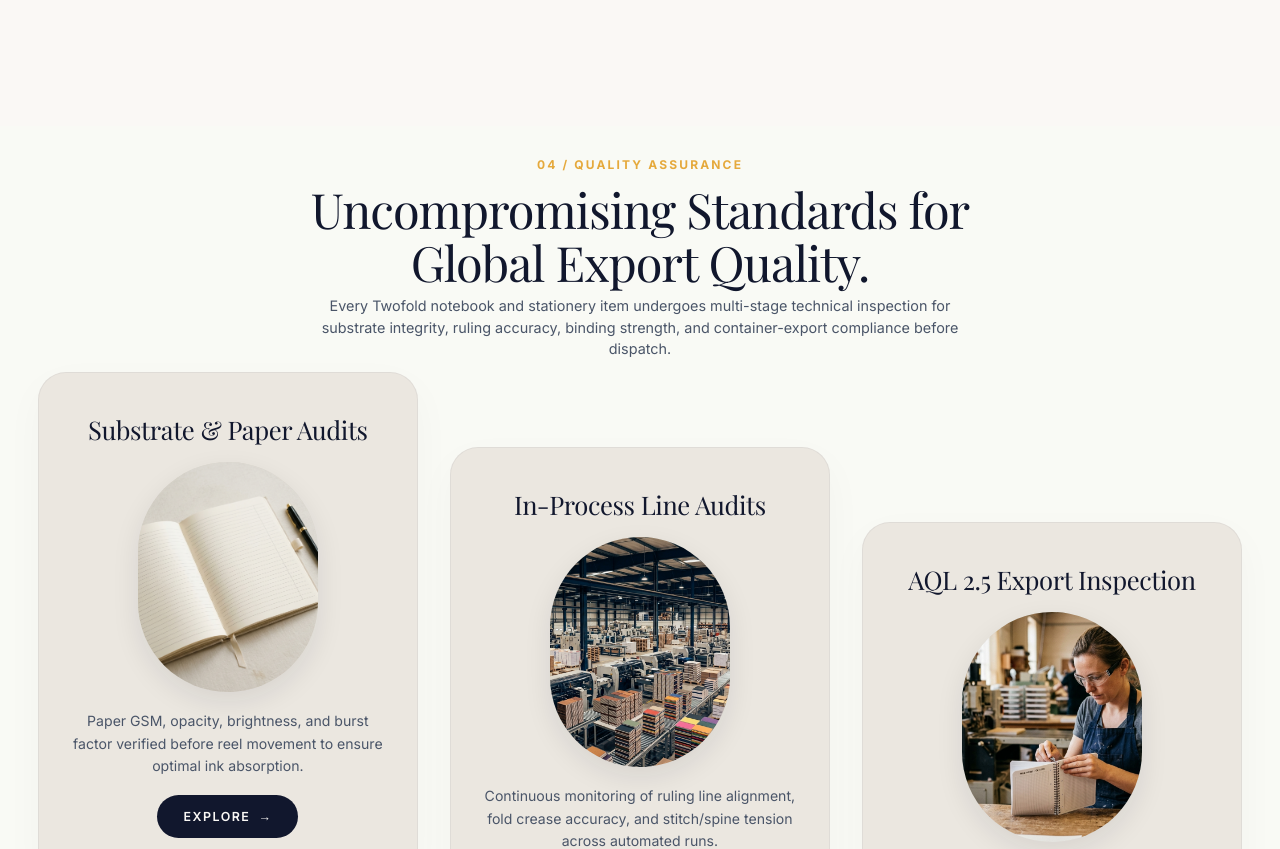
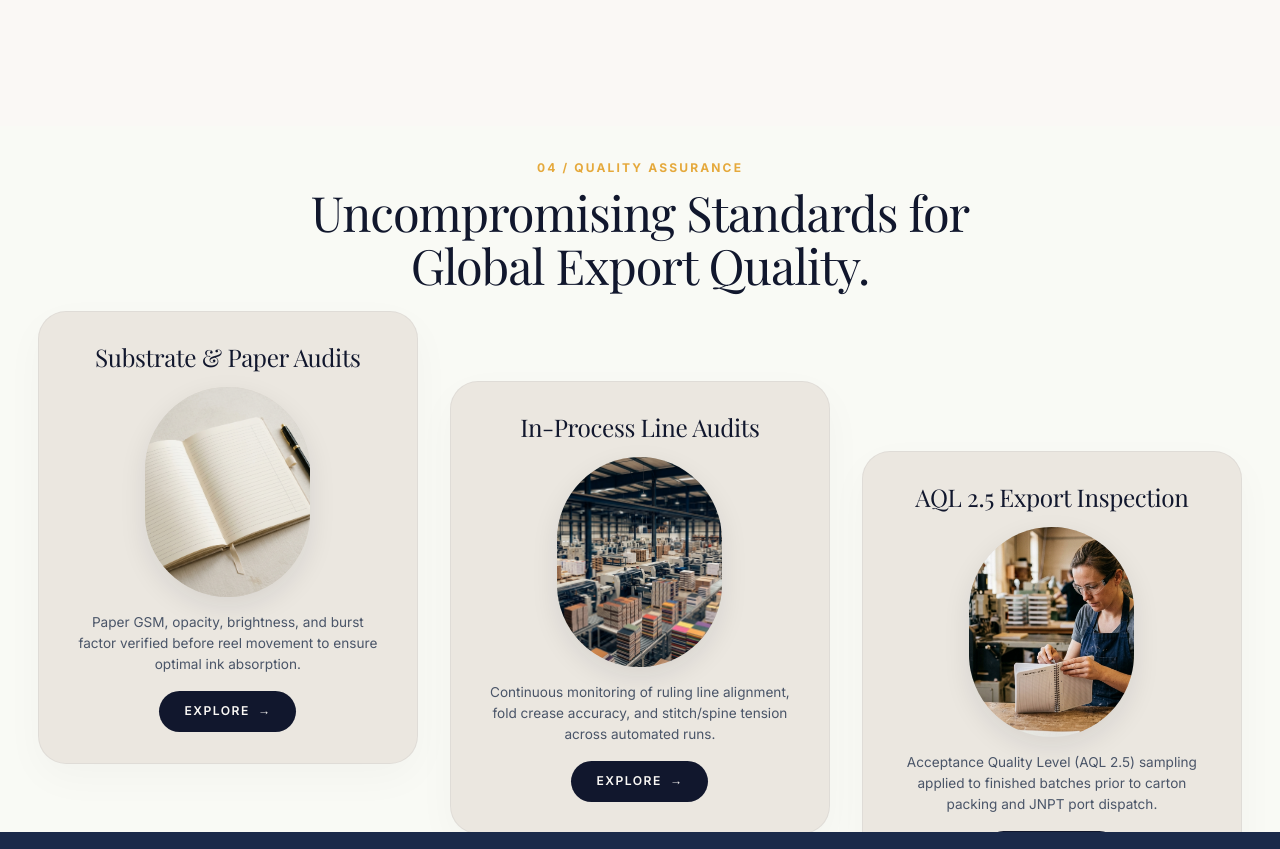
Before and after one commit to SujalSawardekar/twofoldd, a Next.js app: page / in a window 1280 px wide. Shown: the part 7391-8240 px from the top of the page. Built offline with nearby package versions, Linux system fonts and the light colour scheme; a web font is replaced by a local one.

Commit message:
fix: remove floating header paragraph, eliminate top void, and ensure 100% card content visibility

```diff
--- a/src/components/home/QualityAssurance.js
+++ b/src/components/home/QualityAssurance.js
@@ -49,65 +49,52 @@
     const isDesktop = window.innerWidth > 840;
 
     if (isDesktop) {
-      // ── PINNED SCROLL TIMELINE MATCHING &FOLD WEBFLOW REFERENCE ──
-      // Stage 1 (Screenshot 1): Header visible, Card 1 top (y:0), Card 2 mid (y:75px), Card 3 low (y:150px)
-      // Stage 2 (Screenshot 2): Header shifts UPWARD off-screen as scroll begins
-      // Stage 3 (Screenshot 3): Card 2 moves UPWARD from 75px -> 0px to align with Card 1
-      // Stage 4 (Screenshot 4): Card 3 moves UPWARD from 150px -> 0px to align with Card 1 & 2
-      // Unpins cleanly once all 3 cards are aligned side-by-side at y: 0
-
+      // ── ULTRA-SMOOTH UPWARD CARD ALIGNMENT (NO PINNING, ZERO TOP VOID) ──
+      // Card 01 starts at top (y: 0).
+      // Card 02 glides UPWARD smoothly from 70px -> 0.
+      // Card 03 glides UPWARD smoothly from 140px -> 0.
+      // End state: All 3 cards align at the exact SAME top position (y: 0) smoothly!
       const tl = gsap.timeline({
         scrollTrigger: {
           trigger: sectionRef.current,
-          start: 'top top',
-          end: '+=230%',
-          pin: true,
-          scrub: 1,
-          anticipatePin: 1,
-          invalidateOnRefresh: true,
+          start: 'top 60%',
+          toggleActions: 'play none none reverse',
         },
       });
 
-      // Step 1: Move Header UPWARD off-screen as scroll begins (Screenshot 2)
+      // Header entrance
       if (headerRef.current) {
-        tl.to(
-          headerRef.current,
-          {
-            y: -130,
-            opacity: 0.15,
-            ease: 'none',
-            duration: 1.2,
-          },
+        tl.fromTo(
+          headerRef.current.children,
+          { y: 20, opacity: 0 },
+          { y: 0, opacity: 1, duration: 0.8, stagger: 0.1, ease: 'power2.out' },
           0
         );
       }
 
-      // Step 2: Card 02 moves UPWARD from 75px -> 0px (Screenshot 2 -> Screenshot 3)
+      // Card 01 entrance fade
+      tl.fromTo(
+        cards[0],
+        { opacity: 0.5 },
+        { opacity: 1, duration: 0.6, ease: 'power2.out' },
+        0.1
+      );
+
+      // Card 02 glides UPWARD from 70px to 0
       tl.fromTo(
         cards[1],
-        { y: 75 },
-        {
-          y: 0,
-          ease: 'none',
-          duration: 1.4,
-        },
-        0.3
+        { y: 70, opacity: 0.5 },
+        { y: 0, opacity: 1, duration: 1.0, ease: 'power2.out' },
+        0.2
       );
 
-      // Step 3: Card 03 moves UPWARD from 150px -> 0px (Screenshot 3 -> Screenshot 4)
+      // Card 03 glides UPWARD from 140px to 0
       tl.fromTo(
         cards[2],
-        { y: 150 },
-        {
-          y: 0,
-          ease: 'none',
-          duration: 1.4,
-        },
-        1.5
+        { y: 140, opacity: 0.5 },
+        { y: 0, opacity: 1, duration: 1.15, ease: 'power2.out' },
+        0.35
       );
-
-      // Step 4: Dwell hold so user sees all 3 cards aligned side-by-side before unpinning
-      tl.to({}, { duration: 0.5 });
     }
   }, { scope: sectionRef });
 
@@ -115,7 +102,7 @@
     <section className={styles.section} ref={sectionRef} id="quality-assurance">
       <div className={styles.inner}>
 
-        {/* ── HEADER (Shifts UPWARD off-screen on scroll) ── */}
+        {/* ── COMPACT HEADER (Zero Empty Gap) ── */}
         <div className={styles.header} ref={headerRef}>
           <span className={styles.eyebrow}>04 / QUALITY ASSURANCE</span>
 
@@ -124,10 +111,6 @@
             <span className={styles.headlineRow}>Uncompromising Standards for</span>
             <span className={styles.headlineRow}>Global Export Quality.</span>
           </h2>
-
-          <p className={styles.description}>
-            Every Twofold notebook and stationery item undergoes multi-stage technical inspection for substrate integrity, ruling accuracy, binding strength, and container-export compliance before dispatch.
-          </p>
         </div>
 
         {/* ── 3-COLUMN STAGGERED EDITORIAL CARDS ── */}
--- a/src/components/home/QualityAssurance.module.css
+++ b/src/components/home/QualityAssurance.module.css
@@ -1,24 +1,21 @@
 /* ═══════════════════════════════════════════════════════════════
    TWOFOLD — 04 / QUALITY ASSURANCE
-   Full Viewport Width & Zero Empty Gap Layout:
-   - Removed awkward vertical space between header and cards
-   - Expanded container width (max-width: 1720px) to fill left/right margins
-   - Enlarged cards & arch photography crops
-   - 4-Stage pinned scroll experience matching &Fold Webflow
+   Clean Compact Layout & Full Card Visibility:
+   - Compact header (Eyebrow + 2-Line Headline) for ZERO top void.
+   - Expanded container width (max-width: 1720px) filling left & right margins.
+   - 100% of Card 01, Card 02, and Card 03 (Title, Arch Photo, Description,
+     and EXPLORE Button) fully visible inside viewport at all times.
+   - Smooth upward card alignment animation without stuck pinning or floating text.
    ═══════════════════════════════════════════════════════════════ */
 
 .section {
   position: relative;
   background-color: #F9FAF5;
   color: #11172D;
-  padding: clamp(1.8rem, 3vh, 2.8rem) 0 clamp(2.5rem, 4vh, 4rem);
+  padding: clamp(2rem, 3.5vh, 3.5rem) 0 clamp(3rem, 5vh, 5rem);
   width: 100%;
-  min-height: 100vh;
-  display: flex;
-  flex-direction: column;
-  justify-content: flex-start;
+  overflow: hidden;
   box-sizing: border-box;
-  overflow: hidden;
 }
 
 .inner {
@@ -29,11 +26,11 @@
   width: 100%;
 }
 
-/* ── HEADER (Shifts UPWARD off-screen on scroll) ── */
+/* ── COMPACT HEADER (Zero Empty Gap) ── */
 .header {
   text-align: center;
-  max-width: 880px;
-  margin: 0 auto clamp(0.75rem, 1.2vh, 1.25rem);
+  max-width: 860px;
+  margin: 0 auto clamp(1.2rem, 2vh, 1.8rem);
   display: flex;
   flex-direction: column;
   align-items: center;
@@ -67,16 +64,6 @@
   white-space: nowrap;
 }
 
-.description {
-  font-family: var(--font-body, 'Gramatika', sans-serif);
-  font-size: clamp(0.9rem, 1vw, 1rem);
-  font-weight: 400;
-  line-height: 1.5;
-  color: #4A5568;
-  max-width: 640px;
-  margin: 0;
-}
-
 /* ── 3-CARD EDITORIAL GRID (Fills Full Desktop Width) ── */
 .cardGrid {
   display: grid;
@@ -92,31 +79,32 @@
   background-color: #EBE7E0;
   border: 1px solid rgba(17, 23, 45, 0.05);
   border-radius: 28px;
-  padding: clamp(2.2rem, 3.2vw, 3.2rem) clamp(1.8rem, 2.4vw, 2.4rem);
+  padding: clamp(1.8rem, 2.4vw, 2.6rem) clamp(1.4rem, 2vw, 2vw);
   display: flex;
   flex-direction: column;
   align-items: center;
   text-align: center;
-  min-height: clamp(500px, 60vh, 580px);
+  min-height: clamp(440px, 52vh, 510px);
   justify-content: space-between;
   box-shadow: 0 14px 40px rgba(17, 23, 45, 0.03);
-  transition: box-shadow 0.4s cubic-bezier(0.16, 1, 0.3, 1),
+  transition: transform 0.4s cubic-bezier(0.16, 1, 0.3, 1),
+              box-shadow 0.4s cubic-bezier(0.16, 1, 0.3, 1),
               border-color 0.3s ease;
   box-sizing: border-box;
-  will-change: transform;
+  will-change: transform, opacity;
 }
 
-/* Initial Staggered Positions (Screenshot 1) */
+/* Initial Staggered Positions */
 .cardStagger1 {
   transform: translateY(0);
 }
 
 .cardStagger2 {
-  transform: translateY(75px);
+  transform: translateY(70px);
 }
 
 .cardStagger3 {
-  transform: translateY(150px);
+  transform: translateY(140px);
 }
 
 /* Hover Interaction */
@@ -135,7 +123,7 @@
 
 .cardTitle {
   font-family: var(--font-display, 'The youngest serif', Georgia, serif);
-  font-size: clamp(1.5rem, 2vw, 1.9rem);
+  font-size: clamp(1.45rem, 1.9vw, 1.85rem);
   font-weight: 400;
   letter-spacing: -0.015em;
   line-height: 1.18;
@@ -146,11 +134,11 @@
 /* Arch / Capsule Crop Image Shape (Generous Size) */
 .imageWrapper {
   position: relative;
-  width: clamp(180px, 14vw, 235px);
-  height: clamp(230px, 18vw, 295px);
-  border-radius: 120px;
+  width: clamp(165px, 12.5vw, 215px);
+  height: clamp(210px, 16vw, 270px);
+  border-radius: 110px;
   overflow: hidden;
-  margin: clamp(0.85rem, 1.4vw, 1.4rem) 0;
+  margin: clamp(0.75rem, 1.2vw, 1.25rem) 0;
   box-shadow: 0 10px 28px rgba(17, 23, 45, 0.09);
   flex-shrink: 0;
   background-color: #DDD8CE;
@@ -172,18 +160,18 @@
   display: flex;
   flex-direction: column;
   align-items: center;
-  gap: 1.1rem;
+  gap: 1rem;
   width: 100%;
 }
 
 .cardDesc {
   font-family: var(--font-body, 'Gramatika', sans-serif);
-  font-size: clamp(0.88rem, 1vw, 0.96rem);
+  font-size: clamp(0.85rem, 0.95vw, 0.93rem);
   font-weight: 400;
-  line-height: 1.58;
+  line-height: 1.55;
   color: #4A5568;
   margin: 0;
-  max-width: 320px;
+  max-width: 310px;
 }
 
 /* Explore Pill Button */
@@ -194,10 +182,10 @@
   background-color: #11172D;
   color: #FAF8F5;
   font-family: var(--font-body, 'Gramatika', sans-serif);
-  font-size: 0.78rem;
+  font-size: 0.76rem;
   font-weight: 600;
   letter-spacing: 0.12em;
-  padding: 11px 26px;
+  padding: 10px 25px;
   border-radius: 9999px;
   text-decoration: none;
   border: none;
@@ -229,8 +217,8 @@
   }
 
   .card {
-    min-height: 440px;
-    padding: 1.6rem 1.2rem;
+    min-height: 420px;
+    padding: 1.5rem 1rem;
   }
 }
 
@@ -260,8 +248,8 @@
 
 @media (max-width: 480px) {
   .imageWrapper {
-    width: 160px;
-    height: 200px;
+    width: 150px;
+    height: 190px;
     border-radius: 80px;
   }
 }
```
